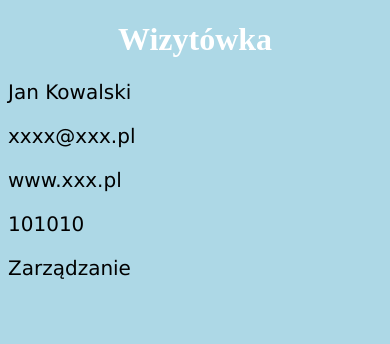
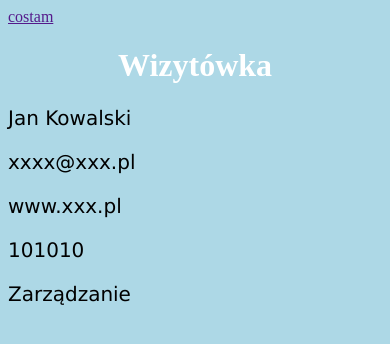
Before and after one commit to siekiera92/Lekcja1zad2--businesscard, a plain HTML site: page www/index.html in a window 390 px wide. Drawn offline with Linux system fonts and the light colour scheme; some packages are replaced by stand-ins of ours.

Commit message:
test powiadomień

```diff
--- a/www/index.html
+++ b/www/index.html
@@ -7,6 +7,7 @@
 		<link rel="stylesheet" type="text/css" href="css/style.css">
 	</head>
 	<body onload="init()">
+	<a href="" onclick="chuj()" class="button">costam</a>
 		<h1>Wizytówka</h1>
 		<p>Jan Kowalski</p>
 		<p>xxxx@xxx.pl</p>
--- a/www/js/pgb.js
+++ b/www/js/pgb.js
@@ -47,6 +47,7 @@ window.plugin.notification.local.add({
     date:    _60_seconds_from_now
 });
 */
+function chuj(){
 cordova.plugins.notification.local.schedule({
   id: 1,
   title: 'I will bother you every minute',
@@ -56,6 +57,7 @@ cordova.plugins.notification.local.schedule({
   autoClear: false,
   at: new Date(new Date().getTime() + 10*1000)
 });
+}
 
 alert("coś kurwa");
 /*
```
